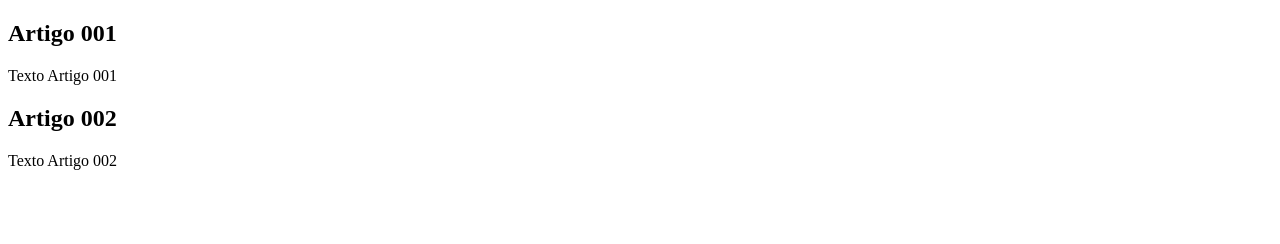
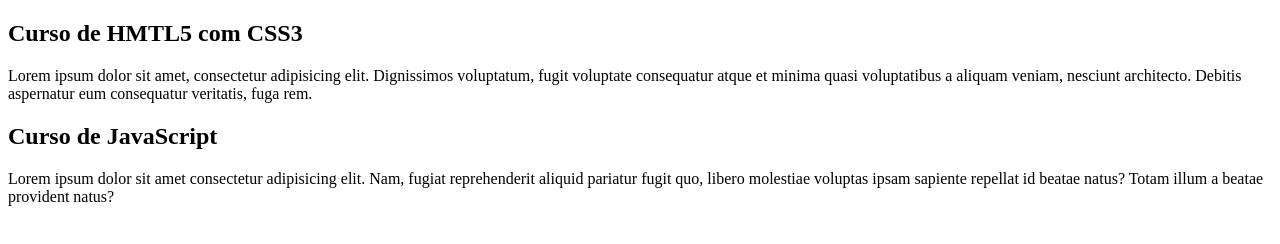
Before and after one commit to GianniHonda/projeto-site, a plain HTML site: page index.html in a window 1280 px wide. Drawn offline with Linux system fonts and the light colour scheme.

Commit message:
comecei a escrever o conteúdo

```diff
--- a/index.html
+++ b/index.html
@@ -4,18 +4,18 @@
     <meta charset="UTF-8">
     <meta http-equiv="X-UA-Compatible" content="IE=edge">
     <meta name="viewport" content="width=device-width, initial-scale=1.0">
-    <title>Título do site</title>
+    <title>Cursos Grátis</title>
 </head>
 <body>
     <main>
         <header>
         <article>
-            <h2>Artigo 001</h2>
-            <p>Texto Artigo 001</p>
+            <h2>Curso de HMTL5 com CSS3</h2>
+            <p>Lorem ipsum dolor sit amet, consectetur adipisicing elit. Dignissimos voluptatum, fugit voluptate consequatur atque et minima quasi voluptatibus a aliquam veniam, nesciunt architecto. Debitis aspernatur eum consequatur veritatis, fuga rem.</p>
         </article>
         <article>
-            <h2>Artigo 002</h2>
-            <p>Texto Artigo 002</p>
+            <h2>Curso de JavaScript</h2>
+            <p>Lorem ipsum dolor sit amet consectetur adipisicing elit. Nam, fugiat reprehenderit aliquid pariatur fugit quo, libero molestiae voluptas ipsam sapiente repellat id beatae natus? Totam illum a beatae provident natus?</p>
         </article>
         </header>
     </main>
```
